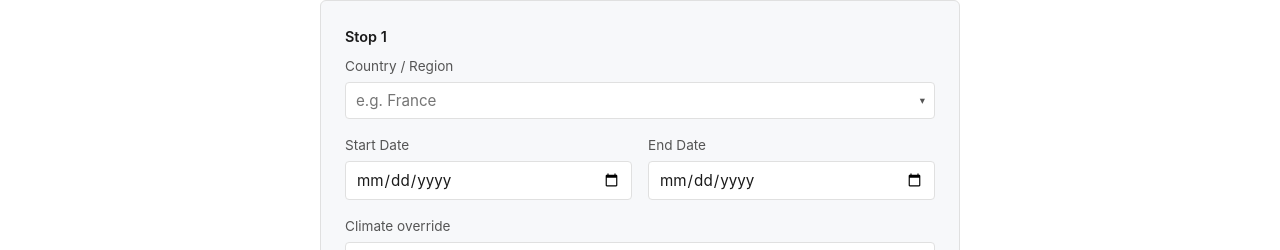
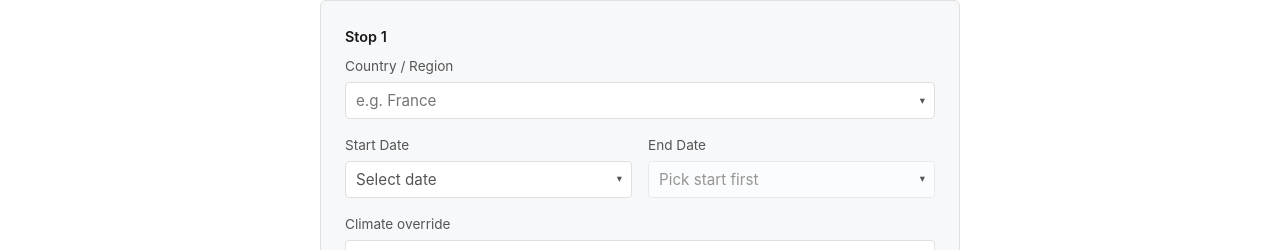
Before and after one commit to cjreitman/carry-on-ready, a React (Vite) app in the folder client/: page /build in a window 1280 px wide. Shown: the part 511-761 px from the top of the page. Built offline with nearby package versions, Linux system fonts and the light colour scheme; the HTML template or start-up script is replaced by a standard one.

Commit message:
date selectors upgrade

```diff
--- a/client/package.json
+++ b/client/package.json
@@ -9,7 +9,9 @@
   },
   "dependencies": {
     "axios": "^1.7.9",
+    "date-fns": "^4.1.0",
     "react": "^18.3.1",
+    "react-day-picker": "^9.13.2",
     "react-dom": "^18.3.1",
     "react-router-dom": "^6.28.0",
     "styled-components": "^6.1.13"
--- a/client/src/pages/Build.jsx
+++ b/client/src/pages/Build.jsx
@@ -1,6 +1,9 @@
 import { useState, useRef, useEffect } from 'react';
 import { useNavigate } from 'react-router-dom';
 import styled from 'styled-components';
+import { DayPicker } from 'react-day-picker';
+import 'react-day-picker/src/style.css';
+import { format, parse, isValid, isBefore, startOfDay } from 'date-fns';
 import api from '../utils/api';
 import COUNTRIES from '../utils/countries';
 import { inferClimateFromStop } from '../utils/climateHeuristics';
@@ -67,14 +70,6 @@ const Input = styled.input`
   background: ${({ theme }) => theme.colors.inputBg};
   color: ${({ theme }) => theme.colors.text};
   width: 100%;
-`;
-
-const DateInput = styled(Input)`
-  cursor: pointer;
-
-  &::-webkit-calendar-picker-indicator {
-    cursor: pointer;
-  }
 `;
 
 const DropdownChevron = styled.span`
@@ -326,6 +321,256 @@ const CheckboxInput = styled.input`
   height: 14px;
   cursor: pointer;
 `;
+
+// --- Date picker styles ---
+
+const DateFieldWrap = styled.div`
+  position: relative;
+  width: 100%;
+`;
+
+const DateFieldInput = styled(Input)`
+  padding-right: 32px;
+  cursor: pointer;
+  &::placeholder { color: ${({ theme }) => theme.colors.textLight}; }
+`;
+
+const CalendarPopover = styled.div`
+  position: absolute;
+  top: calc(100% + 4px);
+  left: 0;
+  z-index: 20;
+  background: ${({ theme }) => theme.colors.bgLight};
+  border: 1px solid ${({ theme }) => theme.colors.border};
+  border-radius: ${({ theme }) => theme.borderRadius};
+  box-shadow: 0 4px 12px rgba(0, 0, 0, 0.15);
+  padding: 8px;
+
+  .rdp-root {
+    --rdp-accent-color: ${({ theme }) => theme.colors.primary};
+    --rdp-accent-background-color: ${({ theme }) => theme.colors.primary}22;
+    --rdp-range_middle-background-color: ${({ theme }) => theme.colors.primary}22;
+    --rdp-range_middle-color: ${({ theme }) => theme.colors.text};
+    --rdp-range_start-color: #fff;
+    --rdp-range_start-date-background-color: ${({ theme }) => theme.colors.primary};
+    --rdp-range_end-color: #fff;
+    --rdp-range_end-date-background-color: ${({ theme }) => theme.colors.primary};
+    --rdp-today-color: ${({ theme }) => theme.colors.primary};
+    --rdp-day-height: 36px;
+    --rdp-day-width: 36px;
+    --rdp-day_button-height: 36px;
+    --rdp-day_button-width: 36px;
+    --rdp-day_button-border-radius: 50%;
+    --rdp-selected-border: 2px solid ${({ theme }) => theme.colors.primary};
+    font-size: 0.85rem;
+    color: ${({ theme }) => theme.colors.text};
+  }
+
+  .rdp-day {
+    padding: 0;
+  }
+  .rdp-day_button {
+    width: 100%;
+    height: 100%;
+    color: ${({ theme }) => theme.colors.text};
+  }
+  .rdp-weekday {
+    color: ${({ theme }) => theme.colors.textLight};
+    font-size: 0.75rem;
+  }
+  .rdp-month_caption {
+    color: ${({ theme }) => theme.colors.text};
+    font-weight: 600;
+    font-size: 0.9rem;
+  }
+  .rdp-button_previous, .rdp-button_next {
+    color: ${({ theme }) => theme.colors.text};
+    border: none;
+    background: none;
+    cursor: pointer;
+    border-radius: 4px;
+    &:hover { background: ${({ theme }) => theme.colors.border}; }
+  }
+  .rdp-chevron {
+    fill: ${({ theme }) => theme.colors.text};
+  }
+`;
+
+const DateHint = styled.div`
+  padding: 8px 12px;
+  font-size: 0.8rem;
+  color: ${({ theme }) => theme.colors.textLight};
+  text-align: center;
+`;
+
+// --- DateRangeFields component ---
+
+function parseISODate(str) {
+  if (!str) return undefined;
+  const d = parse(str, 'yyyy-MM-dd', new Date());
+  return isValid(d) ? d : undefined;
+}
+
+function formatISODate(d) {
+  if (!d || !isValid(d)) return '';
+  return format(d, 'yyyy-MM-dd');
+}
+
+function formatDisplay(d) {
+  if (!d || !isValid(d)) return '';
+  return format(d, 'MMM d, yyyy');
+}
+
+function DateRangeFields({
+  startDate, endDate, onChangeStart, onChangeEnd,
+  startId, endId, startError, endError,
+}) {
+  const [openField, setOpenField] = useState(null); // 'start' | 'end' | null
+  const [hoverDate, setHoverDate] = useState(undefined);
+  const startRef = useRef(null);
+  const endRef = useRef(null);
+
+  const startDateObj = parseISODate(startDate);
+  const endDateObj = parseISODate(endDate);
+
+  // Close on outside click
+  useEffect(() => {
+    if (!openField) return;
+    function handleClick(e) {
+      const startEl = startRef.current;
+      const endEl = endRef.current;
+      if (startEl && startEl.contains(e.target)) return;
+      if (endEl && endEl.contains(e.target)) return;
+      setOpenField(null);
+    }
+    document.addEventListener('mousedown', handleClick);
+    return () => document.removeEventListener('mousedown', handleClick);
+  }, [openField]);
+
+  // Close on Escape
+  useEffect(() => {
+    if (!openField) return;
+    function handleKey(e) {
+      if (e.key === 'Escape') setOpenField(null);
+    }
+    document.addEventListener('keydown', handleKey);
+    return () => document.removeEventListener('keydown', handleKey);
+  }, [openField]);
+
+  // Pointer-based hover tracking (fixes flicker by reading td[data-day])
+  function handleCalendarPointerMove(e) {
+    const cell = e.target.closest('[data-day]');
+    if (!cell) return;
+    const dayStr = cell.getAttribute('data-day');
+    if (!dayStr) return;
+    const date = parse(dayStr, 'yyyy-MM-dd', new Date());
+    if (isValid(date)) {
+      setHoverDate(date);
+    }
+  }
+
+  function handleCalendarPointerLeave() {
+    setHoverDate(undefined);
+  }
+
+  // Start picker: range mode onSelect gives (range, triggerDate)
+  function handleStartSelect(_range, triggerDate) {
+    if (!triggerDate) return;
+    const iso = formatISODate(triggerDate);
+    onChangeStart(iso);
+    // If end date exists and is before new start, clear it
+    if (endDateObj && isBefore(endDateObj, startOfDay(triggerDate))) {
+      onChangeEnd('');
+    }
+    // After picking start, open end picker
+    setOpenField('end');
+  }
+
+  function handleEndSelect(range) {
+    if (!range) return;
+    // In range mode, react-day-picker returns { from, to }
+    if (range.to) {
+      onChangeEnd(formatISODate(range.to));
+      setOpenField(null);
+      setHoverDate(undefined);
+    }
+  }
+
+  // Full range shown in both pickers when both dates exist
+  const selectedRange = startDateObj
+    ? { from: startDateObj, to: endDateObj || undefined }
+    : undefined;
+
+  // End picker: hover preview when endDate not yet set
+  const endPickerSelected = startDateObj
+    ? { from: startDateObj, to: (hoverDate && !endDateObj) ? hoverDate : endDateObj }
+    : undefined;
+
+  return (
+    <Row>
+      <Field>
+        Start Date
+        <DateFieldWrap ref={startRef}>
+          <DateFieldInput
+            id={startId}
+            readOnly
+            value={startDateObj ? formatDisplay(startDateObj) : ''}
+            placeholder="Select date"
+            onClick={() => setOpenField(openField === 'start' ? null : 'start')}
+          />
+          <DropdownChevron>&#x25BE;</DropdownChevron>
+          {openField === 'start' && (
+            <CalendarPopover>
+              <DayPicker
+                mode="range"
+                selected={selectedRange}
+                onSelect={handleStartSelect}
+                defaultMonth={startDateObj || new Date()}
+              />
+            </CalendarPopover>
+          )}
+        </DateFieldWrap>
+        {startError && <InlineError>{startError}</InlineError>}
+      </Field>
+      <Field>
+        End Date
+        <DateFieldWrap ref={endRef}>
+          <DateFieldInput
+            id={endId}
+            readOnly
+            value={endDateObj ? formatDisplay(endDateObj) : ''}
+            placeholder={startDateObj ? 'Select date' : 'Pick start first'}
+            onClick={() => {
+              if (!startDateObj) return;
+              setOpenField(openField === 'end' ? null : 'end');
+            }}
+            style={{ opacity: startDateObj ? 1 : 0.6 }}
+          />
+          <DropdownChevron>&#x25BE;</DropdownChevron>
+          {openField === 'end' && (
+            <CalendarPopover
+              onPointerMove={handleCalendarPointerMove}
+              onPointerLeave={handleCalendarPointerLeave}
+            >
+              {!startDateObj ? (
+                <DateHint>Pick a start date first</DateHint>
+              ) : (
+                <DayPicker
+                  mode="range"
+                  selected={endPickerSelected}
+                  onSelect={handleEndSelect}
+                  disabled={{ before: startDateObj }}
+                  defaultMonth={endDateObj || startDateObj || new Date()}
+                />
+              )}
+            </CalendarPopover>
+          )}
+        </DateFieldWrap>
+        {endError && <InlineError>{endError}</InlineError>}
+      </Field>
+    </Row>
+  );
+}
 
 // --- Country set for fast lookup ---
 
@@ -843,47 +1088,24 @@ export default function Build() {
             </Row>
             )}
             {!isIndefiniteTravel && (
-            <Row>
-              <Field>
-                Start Date
-                <DateInput
-                  id={`field-stop-${i}-startDate`}
-                  type="date"
-                  value={s.startDate}
-                  onChange={(e) => {
-                    const val = e.target.value;
+              <DateRangeFields
+                startDate={s.startDate}
+                endDate={s.endDate}
+                onChangeStart={(val) => {
                   updateStop(i, 'startDate', val);
                   clearFieldError(`stop-${i}-startDate`);
                   clearFieldError(`stop-${i}-endDate`);
-                    if (val && s.endDate && s.endDate < val) {
-                      updateStop(i, 'endDate', val);
-                    }
                 }}
-                  onClick={(e) => e.target.showPicker?.()}
-                />
-                {fieldErrors[`stop-${i}-startDate`] && <InlineError>{fieldErrors[`stop-${i}-startDate`]}</InlineError>}
-              </Field>
-              <Field>
-                End Date
-                <DateInput
-                  id={`field-stop-${i}-endDate`}
-                  type="date"
-                  min={s.startDate || undefined}
-                  value={s.endDate}
-                  onChange={(e) => {
-                    const val = e.target.value;
+                onChangeEnd={(val) => {
                   updateStop(i, 'endDate', val);
                   clearFieldError(`stop-${i}-startDate`);
                   clearFieldError(`stop-${i}-endDate`);
-                    if (s.startDate && val && val < s.startDate) {
-                      setFieldErrors((prev) => ({ ...prev, [`stop-${i}-endDate`]: 'End date must be on or after start date.' }));
-                    }
                 }}
-                  onClick={(e) => e.target.showPicker?.()}
+                startId={`field-stop-${i}-startDate`}
+                endId={`field-stop-${i}-endDate`}
+                startError={fieldErrors[`stop-${i}-startDate`]}
+                endError={fieldErrors[`stop-${i}-endDate`]}
               />
-                {fieldErrors[`stop-${i}-endDate`] && <InlineError>{fieldErrors[`stop-${i}-endDate`]}</InlineError>}
-              </Field>
-            </Row>
             )}
             <Row>
               <Field>
```
Also changed, not shown: 2 other files (tests, documents, lock files or other folders). Lines whose indentation alone changed are shown as unchanged.
